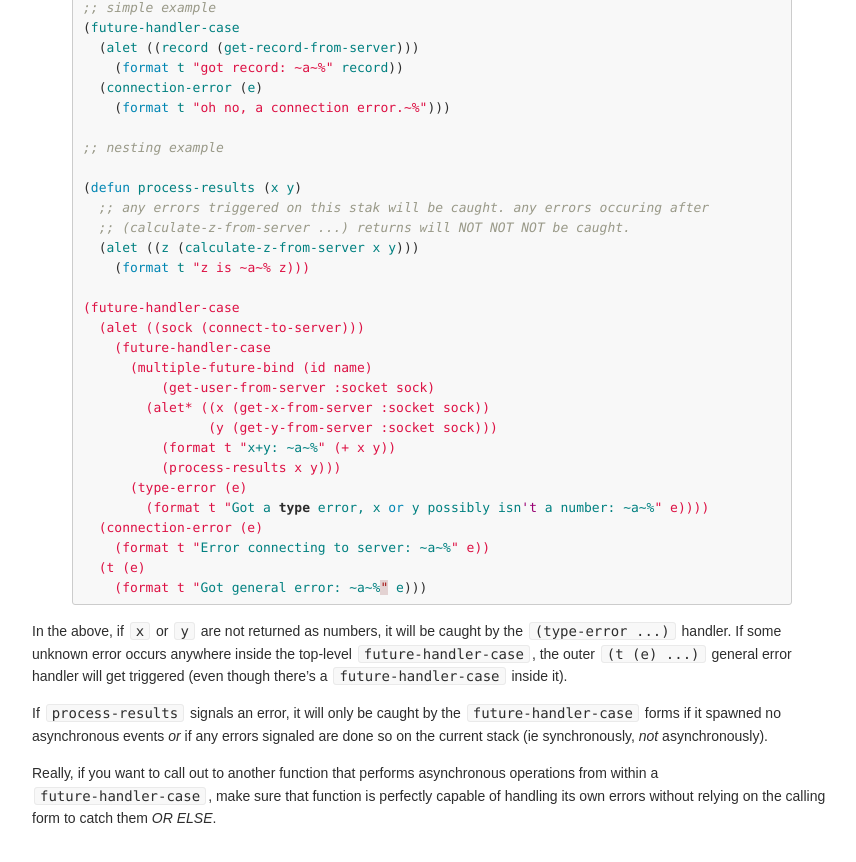
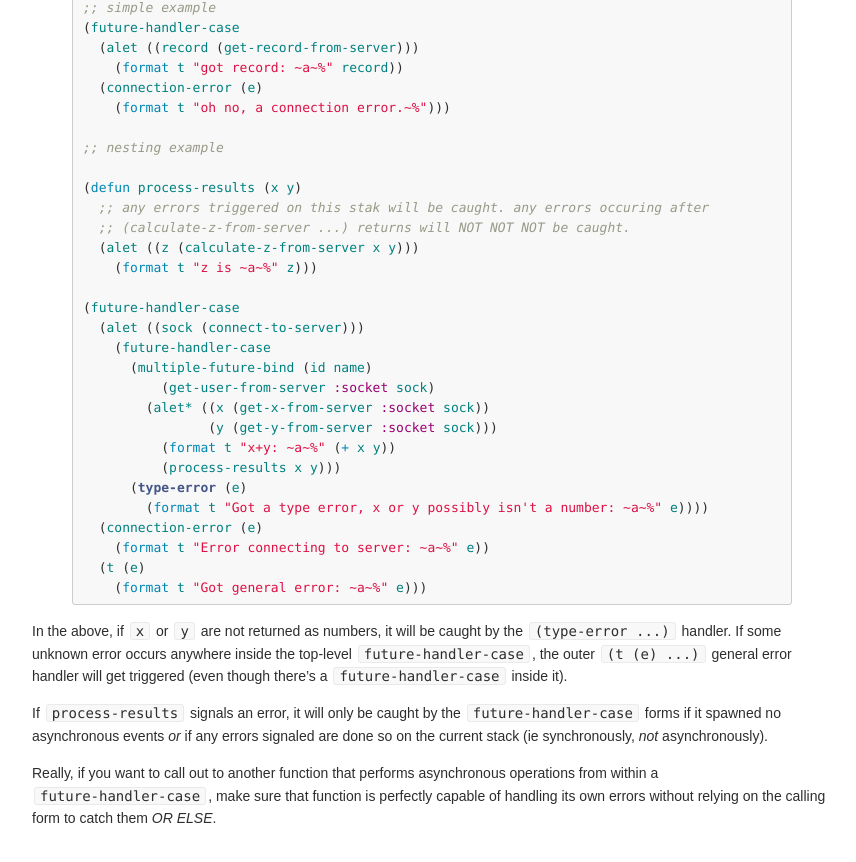
Before and after one commit to orthecreedence/cl-async, a Jekyll site: the page built from future.md, in a window 1280 px wide and 900 px high, scrolled down 7448 px. Shown: the top 862 px of the window, without its empty margins (208-1064 px from the left). Built offline with Jekyll 4.4.1, drawn with Linux system fonts in a browser that asks for light colours; Markdown is read by kramdown in place of the engine named in the settings.

Commit message:
LOOOLOLOL

```diff
--- a/future.md
+++ b/future.md
@@ -451,7 +451,7 @@ handlers.
   ;; any errors triggered on this stak will be caught. any errors occuring after
   ;; (calculate-z-from-server ...) returns will NOT NOT NOT be caught.
   (alet ((z (calculate-z-from-server x y)))
-    (format t "z is ~a~% z)))
+    (format t "z is ~a~%" z)))
 
 (future-handler-case
   (alet ((sock (connect-to-server)))
```
